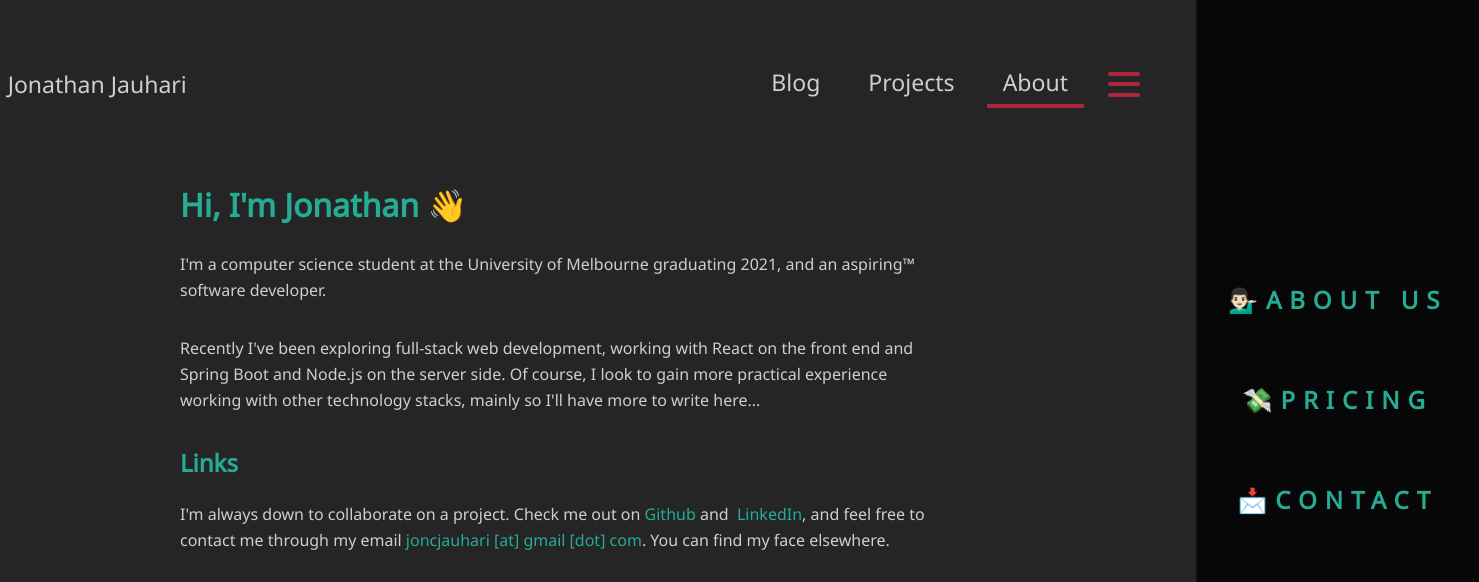
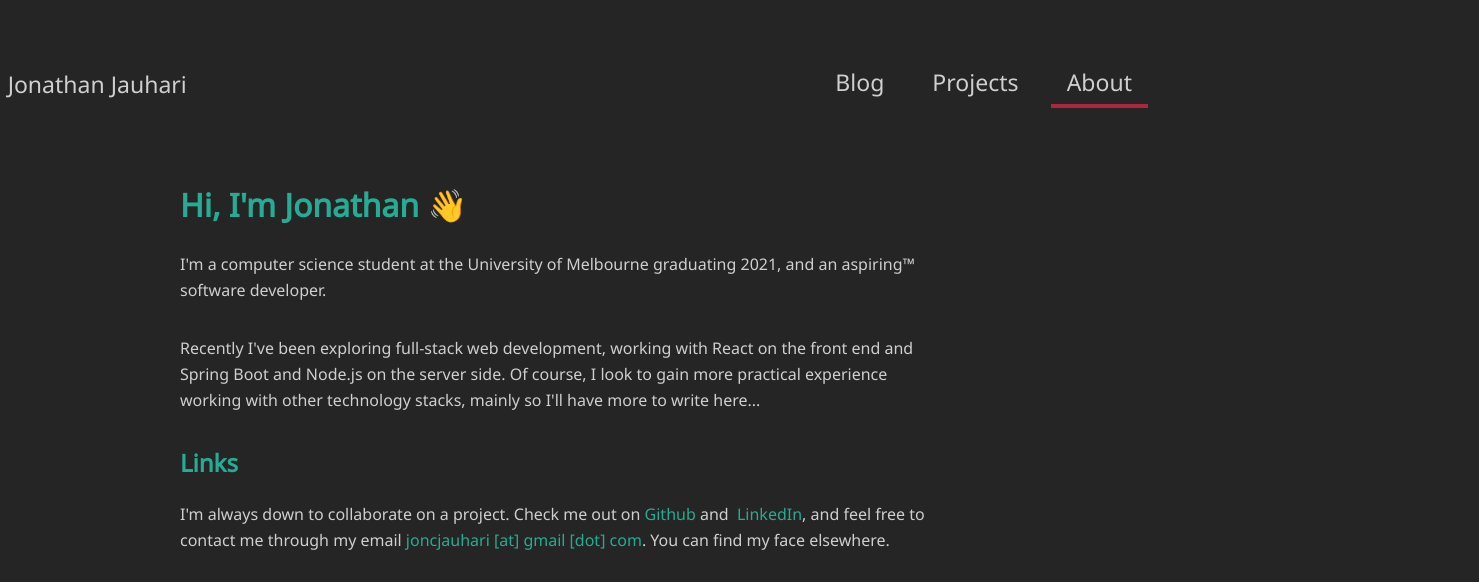
Before and after one commit to rinliauw/rinliauw.github.io, a Gatsby site: page /about in a window 1280 px wide. Shown: the top 582 px of the page, 1479 px wide, since content can reach past the window. Built offline with nearby package versions, Linux system fonts and the light colour scheme; Gatsby itself is replaced by a stand-in of ours.

Commit message:
improved mobile UX, tap outside menu to close, highlight tappable items

```diff
--- a/src/components/burger.tsx
+++ b/src/components/burger.tsx
@@ -1,6 +1,7 @@
 import React from "react";
 
 import styled from "styled-components";
+import { devices } from "../common/breakpoints";
 import theme from "../common/theme";
 
 interface StyledBurgerProps {
@@ -8,8 +9,11 @@ interface StyledBurgerProps {
 }
 
 const BurgerWrapper = styled.div`
+  @media ${ devices.tablet_portrait }  {
+    display: none;
+  }
   padding: 1rem;
-  z-index: 30;
+  z-index: 20;
 `;
 
 const StyledBurger = styled.button<StyledBurgerProps>`
@@ -27,6 +31,7 @@ const StyledBurger = styled.button<StyledBurgerProps>`
   border: none;
   cursor: pointer;
   padding: 0;
+  // z-index: 30;
 
   &:focus {
     outline: none;
@@ -38,7 +43,7 @@ const StyledBurger = styled.button<StyledBurgerProps>`
     background: ${({ open }) =>
       open ? theme.colors.complementary: theme.colors.complementary};
     border-radius: 10px;
-    transition: all 0.3s linear;
+    transition: all 0.1s linear;
     position: relative;
     transform-origin: 1px;
 
@@ -66,9 +71,9 @@ const Burger = ({ open, setOpen }: Props) => {
   return (
     <BurgerWrapper>
     <StyledBurger open={open} onClick={() => setOpen(!open)}>
-      <div></div>
-      <div></div>
-      <div></div>
+      <div/>
+      <div/>
+      <div/>
     </StyledBurger>
     </BurgerWrapper>
   );
--- a/src/components/layout.tsx
+++ b/src/components/layout.tsx
@@ -1,4 +1,4 @@
-import React from "react";
+import React, { useRef } from "react";
 import styled from "styled-components";
 
 import Container from "./container";
@@ -56,6 +56,7 @@ const Layout = ({ location, title, children }: Props) => {
       <LayoutMain>
         <Container>
           <GlobalStyle />
+
           {children}
         </Container>
       </LayoutMain>
--- a/src/components/menu.tsx
+++ b/src/components/menu.tsx
@@ -1,10 +1,15 @@
+import { Link } from "gatsby";
 import React from "react";
 
 import styled from "styled-components";
+import { fontSize, spacing } from "../common";
 import { breakpoints, devices } from "../common/breakpoints";
 import theme from "../common/theme";
 
 export const StyledMenu = styled.nav<Props>`
+  @media ${ devices.tablet_portrait }  {
+    display: none;
+  }
   display: flex;
   flex-direction: column;
   justify-content: center;
@@ -16,7 +21,8 @@ export const StyledMenu = styled.nav<Props>`
   top: 0;
   // left: 0;
   right: 0;
-  transition: transform 0.3s ease-in-out;
+  z-index: 15;
+  transition: transform 0.1s ease-in-out;
   transform: ${({ open }) =>
     open ? "translateX(0)" : "translateX(100%)"};
 
@@ -25,22 +31,30 @@ export const StyledMenu = styled.nav<Props>`
   }
 
   a {
-    font-size: 2rem;
-    text-transform: uppercase;
-    padding: 2rem 0;
-    font-weight: bold;
-    letter-spacing: 0.5rem;
-    color: ${theme.colors.primary};
-    text-decoration: none;
-    transition: color 0.3s linear;
+    font-size: ${fontSize[1]};
+    margin: ${spacing[4]} 0;
+
+    border-bottom-style: dotted;
+    border-bottom-width: 3px;
+    border-bottom-color: ${theme.colors.primary};
+
+    font-weight: lighter;
+    color: ${theme.colors.text};
+    // text-decoration: underline;
+
+    transition: color 0.1s linear;
 
     @media ${devices.phone} {
-      font-size: 1.5rem;
+      font-size: ${fontSize[3]};
       text-align: center;
     }
 
+    &:focus,
     &:hover {
-      color: ${theme.colors.primary};
+      color: ${theme.colors.textLight};
+      border-bottom-style: solid;
+      border-bottom-width: 3px;
+      border-bottom-color: ${theme.colors.complementary};
     }
   }
 `;
@@ -52,24 +66,15 @@ interface Props {
 const Menu = ({ open }: Props) => {
   return (
     <StyledMenu open={open}>
-      <a href="/">
-        <span role="img" aria-label="about us">
-          &#x1f481;&#x1f3fb;&#x200d;&#x2642;&#xfe0f;
-        </span>
-        About us
-      </a>
-      <a href="/">
-        <span role="img" aria-label="price">
-          &#x1f4b8;
-        </span>
-        Pricing
-      </a>
-      <a href="/">
-        <span role="img" aria-label="contact">
-          &#x1f4e9;
-        </span>
-        Contact
-      </a>
+      <Link to="/blog">
+        Blog
+      </Link>
+      <Link to="/projects">
+        Projects
+      </Link>
+      <Link to="/about">
+        About
+      </Link>
     </StyledMenu>
   );
 };
--- a/src/components/navbar.tsx
+++ b/src/components/navbar.tsx
@@ -1,4 +1,4 @@
-import React, { useState } from "react";
+import React, { useEffect, useRef, useState } from "react";
 import { Link } from "gatsby";
 
 import styled from "styled-components";
@@ -8,8 +8,6 @@ import Logo from "./logo";
 import { devices } from "../common/breakpoints";
 import Burger from "./burger";
 import Menu from "./menu";
-
-// TODO: breakpoints.
 
 const Nav = styled.nav`
   margin: 0 auto;
@@ -54,34 +52,16 @@ const NavbarSecondary = styled.div`
   }
 `;
 
-const MobileMenuContainer = styled.div`
-  position: fixed;
-  // width:30px;
-  // height: 40px;
-  top: 60px;
-  right: 0;
-  // bottom: 0;
-  // left: 0;
-  z-index: 100;
-  padding: 1rem 0;
-  overflow: auto;
-  background-color: red;
-
-  @media ${devices.tablet_portrait} {
-    display: none;
-  }
-`;
-
 interface NavbarLinkProps {
   selected: boolean;
 }
 
 const NavbarLink = styled(Link)<NavbarLinkProps>`
   display: none;
+  font-weight: lighter;
 
   @media ${devices.tablet_portrait} {
     display: block;
-    font-weight: 500;
 
     margin: 0 ${spacing[2]};
     font-size: ${fontSize[3]};
@@ -102,8 +82,27 @@ const NavbarLink = styled(Link)<NavbarLinkProps>`
   }
 `;
 
-// color: ${(p: NavbarLinkProps) =>
-//   p.selected ? theme.colors.primaryBright : theme.colors.backgroundBright};
+const MobileMenu = styled.div`
+  display: flex;
+`;
+
+const useOnClickOutside = (
+  ref: React.RefObject<HTMLDivElement>,
+  handler: React.Dispatch<React.SetStateAction<boolean>>
+) => {
+  useEffect(() => {
+    const listener = (event: any) => {
+      if (!ref.current || ref.current.contains(event.target)) {
+        return;
+      }
+      handler(event);
+    };
+    document.addEventListener("mousedown", listener);
+    return () => {
+      document.removeEventListener("mousedown", listener);
+    };
+  }, [ref, handler]);
+};
 
 interface Props {
   path: string;
@@ -111,6 +110,10 @@ interface Props {
 
 const Navbar = ({ path }: Props) => {
   const [open, setOpen] = useState(false);
+
+  const node = useRef<HTMLDivElement>(null);
+  useOnClickOutside(node, () => setOpen(false));
+
   return (
     <Nav>
       <NavbarWrapper>
@@ -127,10 +130,11 @@ const Navbar = ({ path }: Props) => {
           <NavbarLink to="/about" selected={path.includes("/about")}>
             About
           </NavbarLink>
-        <Burger open={open} setOpen={setOpen} />
+          <MobileMenu ref={node}>
+            <Burger open={open} setOpen={setOpen} />
+            <Menu open={open} />
+          </MobileMenu>
         </NavbarSecondary>
-        {/* <MobileMenuContainer></MobileMenuContainer> */}
-        <Menu open={open} />
       </NavbarWrapper>
     </Nav>
   );
--- a/src/components/post-list-item.tsx
+++ b/src/components/post-list-item.tsx
@@ -5,6 +5,7 @@ import styled from "styled-components";
 import { spacing, fontSize } from "../common";
 import theme from "../common/theme";
 import { MarkdownRemarkNode } from "../common/types";
+import { devices } from "../common/breakpoints";
 
 const Header = styled.header`
   margin-bottom: ${spacing[4]};
@@ -38,6 +39,11 @@ const Article = styled.article`
   color: ${theme.colors.text};
 
   transition: background-color 0.1s;
+
+  background-color: ${theme.colors.backgroundLight};
+  @media ${devices.tablet_portrait} {
+    background-color: ${theme.colors.background};
+  }
 
   // x:hover and x :hover are not the same.
   &:hover {
--- a/src/pages/about.tsx
+++ b/src/pages/about.tsx
@@ -5,7 +5,7 @@ import Layout from "../components/layout";
 import SEO from "../components/seo";
 import theme from "../common/theme";
 import styled from "styled-components";
-import { lineHeight, spacing } from "../common";
+import { fontSize, lineHeight, spacing } from "../common";
 
 const Article = styled.article`
   a {
--- a/src/templates/project-post.tsx
+++ b/src/templates/project-post.tsx
@@ -27,6 +27,10 @@ const HorizontalRule = styled.hr`
 
 const Article = styled.article`
   a {
+    border-bottom-style: dotted;
+    border-bottom-width: 1px;
+    border-bottom-color: ${theme.colors.primary};
+
     color: ${theme.colors.primary};
     text-decoration: none;
     :hover,
```
Also changed, not shown: src/templates/blog-post.tsx (+6 -3 lines).
